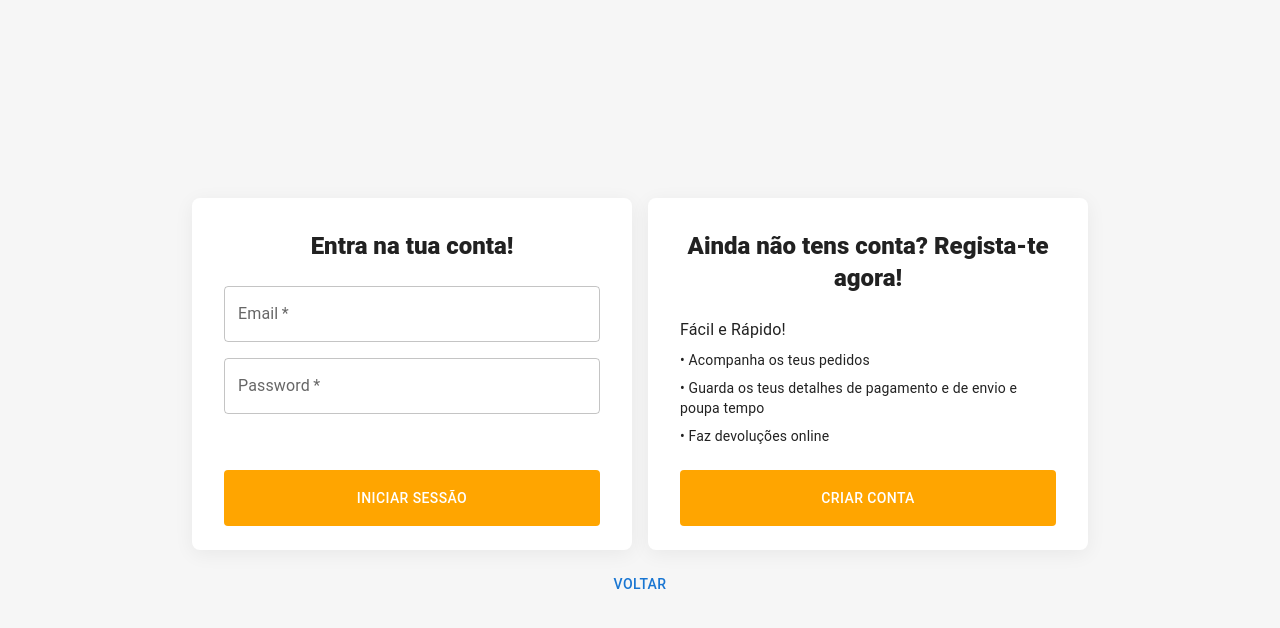
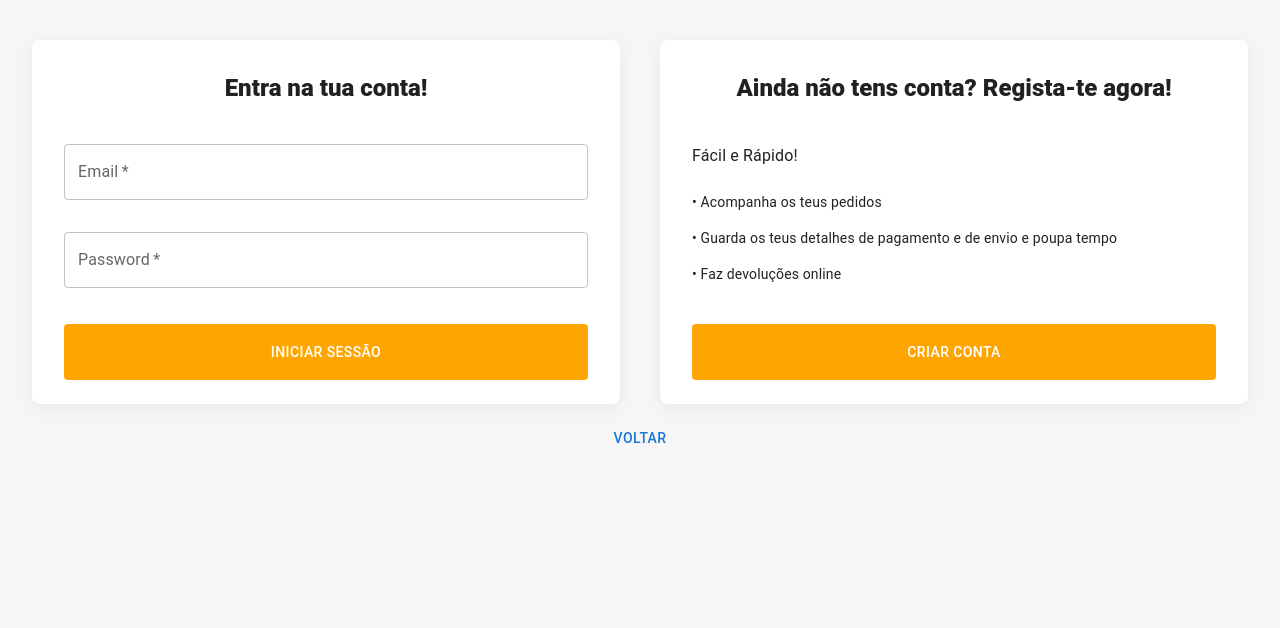
Before and after one commit to sergiomagalhaesgit1305-dotcom/shop-app, a React (Vite) app in the folder projeto-ecommerce/: page /login in a window 1280 px wide. Shown: the top 628 px of the page. Built offline with nearby package versions, Linux system fonts and the light colour scheme; no server answers.

Commit message:
Changed login/register UI/UX

```diff
--- a/projeto-ecommerce/src/pages/Login.tsx
+++ b/projeto-ecommerce/src/pages/Login.tsx
@@ -68,31 +68,31 @@ export const Login = () => {
   return (
     <Box
       sx={{
-        minHeight: "100vh",
+        maxWidth: 1560,
+        mx: "auto",
         display: "flex",
         flexDirection: "column",
         alignItems: "center",
         justifyContent: "center",
         bgcolor: "background.default",
         color: "text.primary",
-        p: 2,
+        px: { xs: 4 },
+        mt: { xs: 5, md: 5 },
         gap: 2,
       }}
     >
       <Box
         sx={{
           display: "flex",
-          gap: 2,
-          alignItems: "stretch",
+          flexDirection: { xs: "column", md: "row" },
+          gap: 5,
           width: "100%",
-          maxWidth: 900,
           justifyContent: "center",
         }}
       >
         <Card
           sx={{
             flex: 1,
-            maxWidth: 440,
             display: "flex",
             flexDirection: "column",
             borderRadius: 2,
@@ -114,6 +114,7 @@ export const Login = () => {
                 display: "flex",
                 flexDirection: "column",
                 flex: 1,
+                gap: 2,
               }}
             >
               <Typography
@@ -163,7 +164,6 @@ export const Login = () => {
         <Card
           sx={{
             flex: 1,
-            maxWidth: 440,
             display: "flex",
             flexDirection: "column",
             borderRadius: 2,
@@ -176,6 +176,7 @@ export const Login = () => {
               display: "flex",
               flexDirection: "column",
               flex: 1,
+              gap: 2,
             }}
           >
             <Typography
@@ -190,7 +191,7 @@ export const Login = () => {
               sx={{
                 display: "flex",
                 flexDirection: "column",
-                gap: 1,
+                gap: 2,
                 mt: 1,
                 mb: 3,
               }}
```
